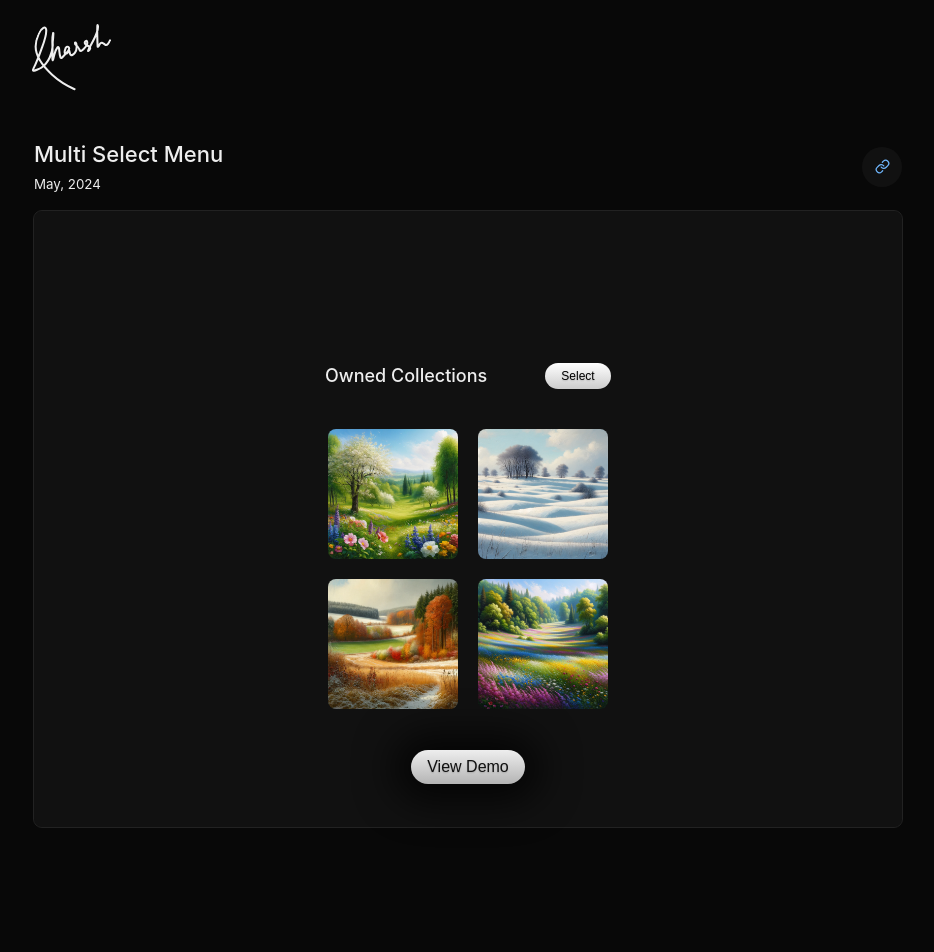
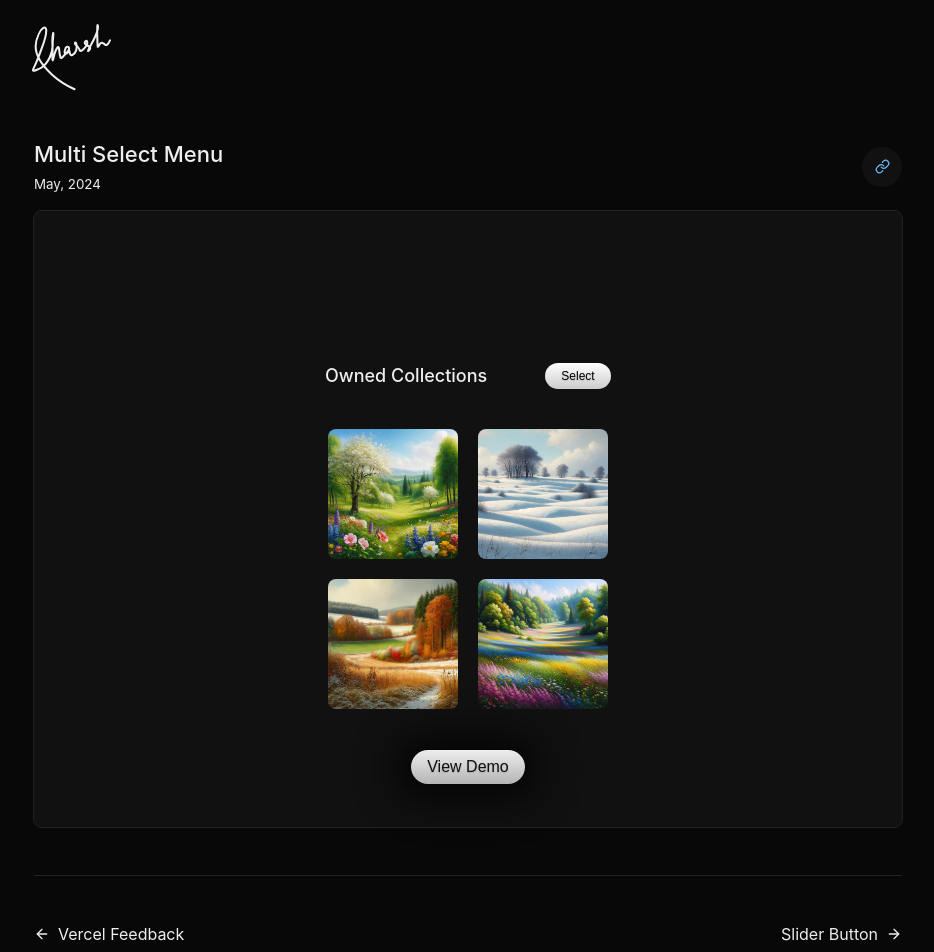
Before and after one commit to harsh-1923/harsh, a React (Vite) app in the folder client/: page /exp/multi-select in a window 1280 px wide. Shown: the top 952 px of the page, without its empty margins (172-1106 px from the left). Before the commit the page ends 875 px from the top, so only its background shows below. Built offline with nearby package versions, Linux system fonts and the light colour scheme.

Commit message:
Minor fixes

```diff
--- a/client/src/components/DemoPopover/DemoPopover.css
+++ b/client/src/components/DemoPopover/DemoPopover.css
@@ -90,8 +90,7 @@
   height: 8px;
   border-radius: 40px;
   margin: 0 auto;
-  /* background-color: var(--gray-5); */
-  background-color: whitesmoke;
+  background-color: var(--gray-5);
   cursor: grabbing;
 }
 
--- a/client/src/components/DemoPopover/DemoPopover.jsx
+++ b/client/src/components/DemoPopover/DemoPopover.jsx
@@ -89,16 +89,20 @@ const DemoPopover = ({
               onDragEnd={handleDragEnd}
               className="demo-popover-content-wrap"
             >
-              <div className="demo-popover-slider"></div>
+              <motion.div
+                style={{ opacity }}
+                className="demo-popover-slider"
+              ></motion.div>
 
               <div className="demo-popover-header-wrap">
                 <motion.h3 style={{ opacity }}>{title}</motion.h3>
-                <button
+                <motion.button
+                  style={{ opacity }}
                   onClick={() => setIsActive(false)}
                   className="demo-slider-cross"
                 >
                   <X size={16} />
-                </button>
+                </motion.button>
               </div>
 
               <motion.div style={{ opacity }} className="demo-popover-video">
--- a/client/src/pages/Experiments/MultiSelectOptionsPage/MultiSelectOptionsPage.jsx
+++ b/client/src/pages/Experiments/MultiSelectOptionsPage/MultiSelectOptionsPage.jsx
@@ -4,6 +4,7 @@ import "./MultiSelectOptionsPage.css";
 import ExpPageTitle from "../../../components/ExpPageTitle/ExpPageTitle.jsx";
 import MultiSelectOptions from "../../../components/Experiments/MultiSelectOptions/MultiSelectOptions";
 import DemoPopover from "../../../components/DemoPopover/DemoPopover.jsx";
+import MoreExpBar from "../../../components/MoreExpBar/MoreExpBar.jsx";
 const MultiSelectOptionsPage = () => {
   return (
     <div className="multi-select-page-wrap">
@@ -17,6 +18,13 @@ const MultiSelectOptionsPage = () => {
           />
         </div>
       </div>
+
+      <MoreExpBar
+        leftTitle="Vercel Feedback"
+        leftLink="/exp/vercel-feedback"
+        rightTitle="Slider Button"
+        rightLink="/exp/slider-button"
+      />
     </div>
   );
 };
--- a/client/src/pages/Experiments/SliderButtonPage/SliderButtonPage.jsx
+++ b/client/src/pages/Experiments/SliderButtonPage/SliderButtonPage.jsx
@@ -60,8 +60,8 @@ const SliderButtonPage = () => {
         </p>
       </div>
       <MoreExpBar
-        leftTitle="Spotify Filters"
-        leftLink="/exp/spotify-filters"
+        leftTitle="Multi Select Menu"
+        leftLink="/exp/multi-select"
         rightTitle="Dynamic Button"
         rightLink="/exp/dynamic-button"
       />
```
